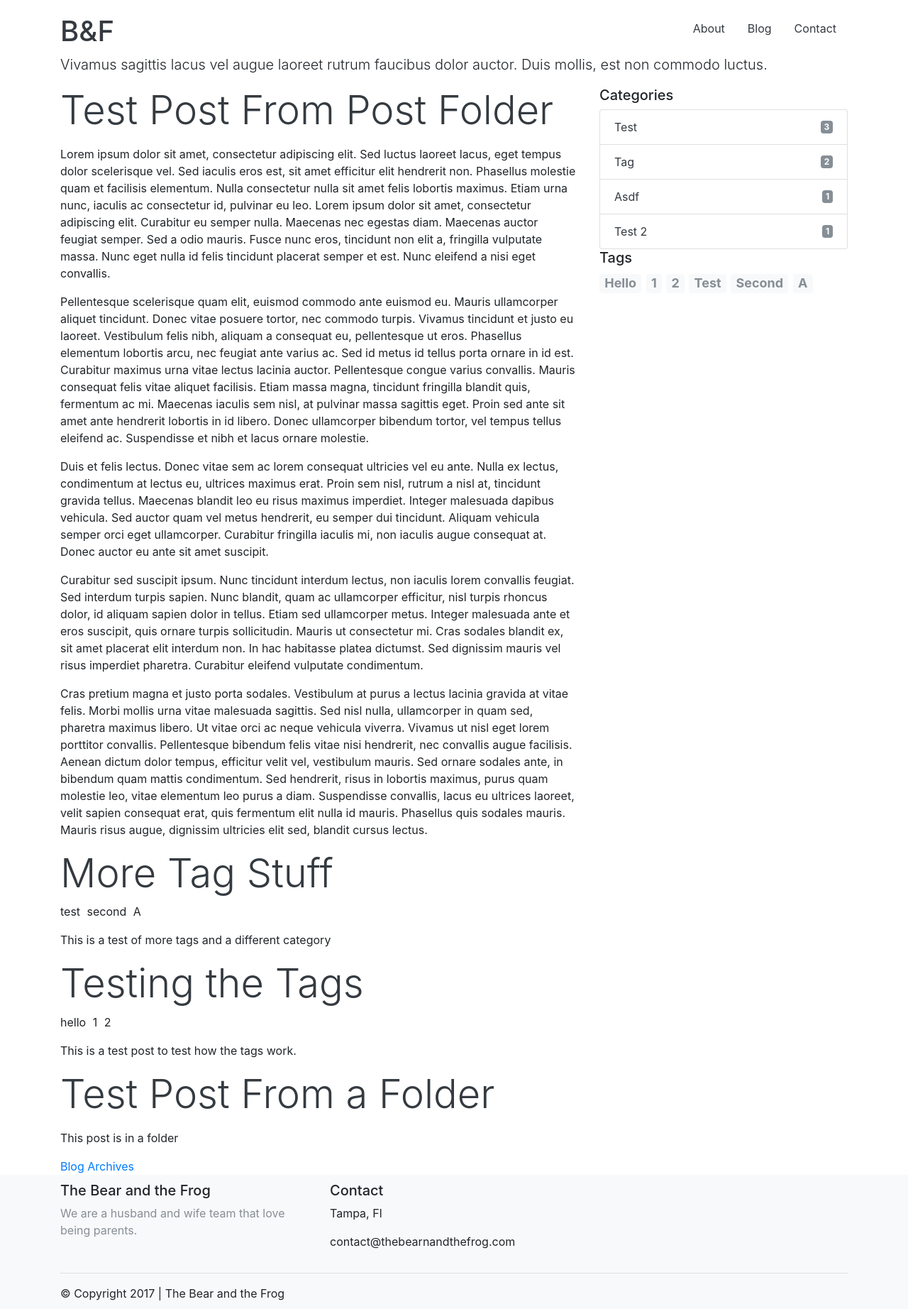
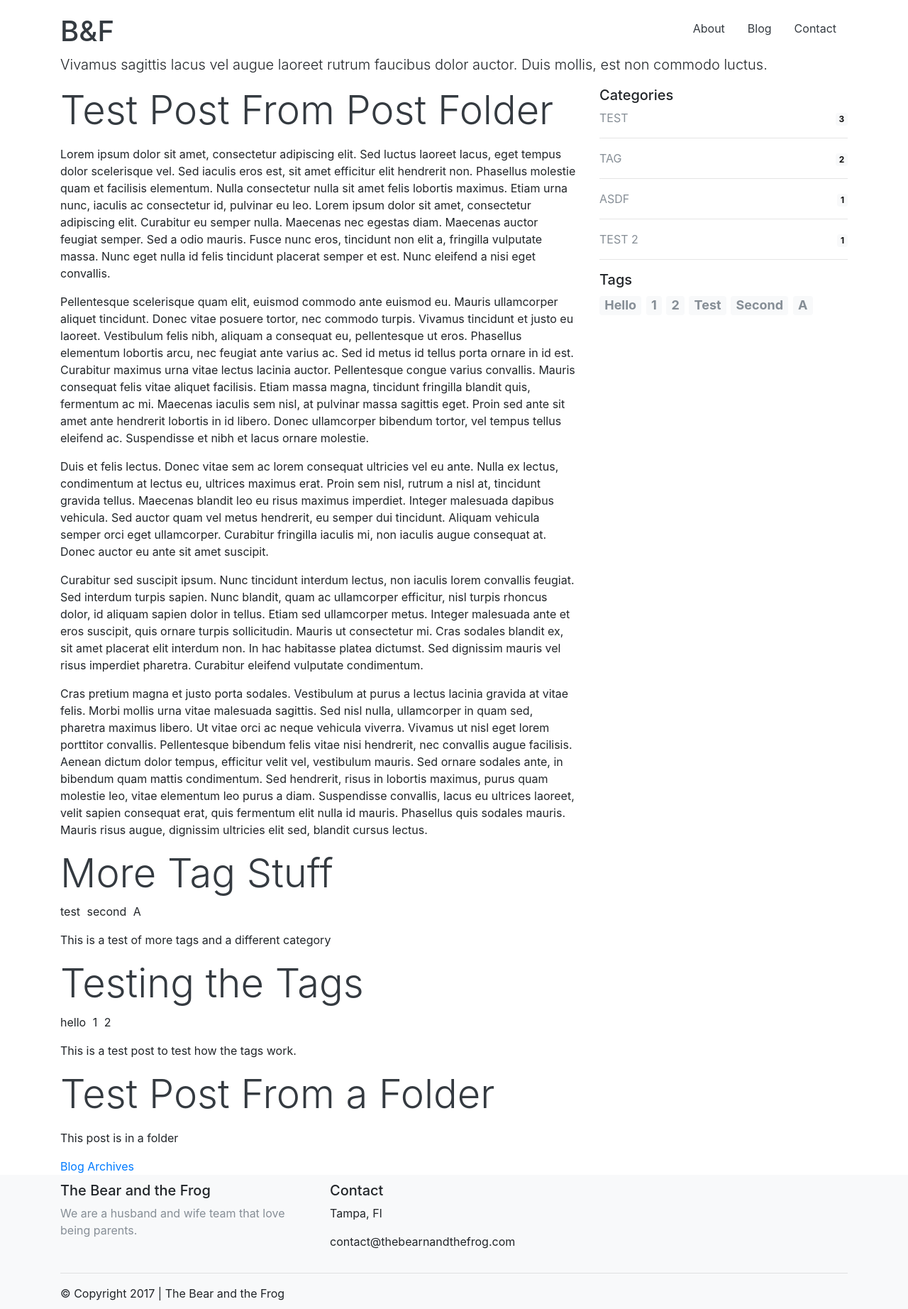
Before and after one commit to SevenZeroThree/The-Bear-and-the-Frog, a Jekyll site: the page built from index.html, in a window 1280 px wide. Shown: the whole page at 71% size. Built offline with Jekyll 4.4.1, drawn with Linux system fonts in a browser that asks for light colours; the list of posts is cut into pages by our own code.

Commit message:
re-style category list in sidebar

```diff
--- a/index.html
+++ b/index.html
@@ -30,39 +30,47 @@ layout: default
     <div class="col-sm-4">
         <aside>
             <h5>Categories</h5>
-            <ul class="list-group">
-                {% assign tags_list = site.categories %}
-                    {% if tags_list.first[0] == null %}
-                    {% for tag in tags_list %}
-                        <li class="list-group-item d-flex justify-content-between align-items-center">
-                            <a href="#{{ tag }}" class="text-dark"></a>{{ tag | capitalize }}</a>
-                            <span class="badge badge-secondary">{{ site.tags[tag].size }}</span>
-                        </li>
-                    {% endfor %}
-                    {% else %}
-                    {% for tag in tags_list %}
-                        <li class="list-group-item d-flex justify-content-between align-items-center">
-                            <a href="#{{ tag[0] }}" class="text-dark">{{ tag[0] | capitalize }}</a>
-                            <span class="badge badge-secondary">{{ tag[1].size }}</span>
-                        </li>
-                    {% endfor %}
-                    {% endif %}
-                {% assign tags_list = nil %}
-            </ul>
+            {% assign category_list = site.categories %}
+                {% if category_list.first[0] == null %}
+                {% for category in category_list %}
+                    <div class="row">
+                        <div class="col">
+                            <a href="#{{ category }}" class="text-dark text-uppercase"></a>{{ category | capitalize }}</a>
+                        </div>
+                        <div class="col text-right">
+                            <span class="badge badge-light">{{ category_list[category].size }}</span>
+                        </div>
+                    </div>
+                    <hr />
+                {% endfor %}
+                {% else %}
+                {% for category in category_list %}
+                    <div class="row">
+                        <div class="col">
+                            <a href="#{{ category[0] }}" class="text-muted text-uppercase">{{ category[0] | capitalize }}</a>
+                        </div>
+                        <div class="col text-right">
+                            <span class="badge badge-light">{{ category[1].size }}</span>
+                        </div>
+                    </div>
+                    <hr />
+                {% endfor %}
+                {% endif %}
+            {% assign category_list = nil %}
             <h5>Tags</h5>
             <div class="h4">
-                {% assign tags_list = site.tags %}
-                {% if tags_list.first[0] == null %}
-                {% for tag in tags_list %}
+                {% assign category_list = site.tags %}
+                {% if category_list.first[0] == null %}
+                {% for tag in category_list %}
                     <a href="#{{ tag }}" class="badge badge-light text-muted">{{ tag | capitalize }}</a>
                 {% endfor %}
                 {% else %}
-                {% for tag in tags_list %}
+                {% for tag in category_list %}
 
                     <a href="#{{ tag[0] }}" class="badge badge-light text-muted">{{ tag[0] | capitalize }}</a>
                 {% endfor %}
                 {% endif %}
-            {% assign tags_list = nil %}
+            {% assign category_list = nil %}
             </div>
         </aside>
     </div>
```
